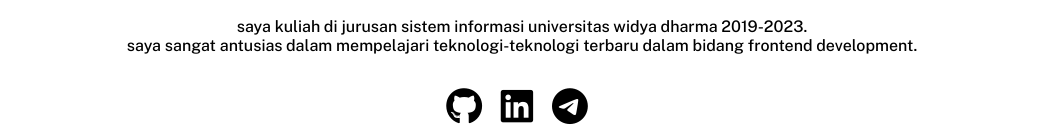
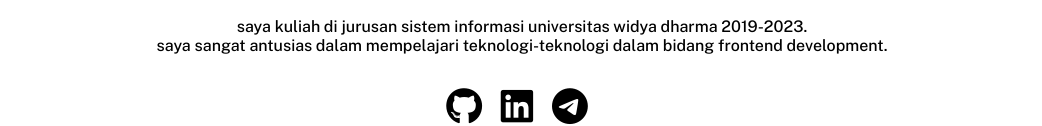
Before and after one commit to regibiy/regibiy.github.io, a plain HTML site: page index.html in a window 1280 px wide. Shown: the part 268-394 px from the top of the page, without its empty margins (118-1160 px from the left). Drawn offline with nearby package versions, Linux system fonts and the light colour scheme.

Commit message:
mengubah profil

```diff
--- a/index.html
+++ b/index.html
@@ -35,7 +35,7 @@
           <h1>hai, saya regi ✌</h1>
           <h1>saya seorang <span>&lt;/mahasiswa&gt;</span></h1>
           <p>saya kuliah di jurusan sistem informasi universitas widya dharma 2019-2023.</p>
-          <p>saya sangat antusias dalam mempelajari teknologi-teknologi terbaru dalam bidang frontend development.</p>
+          <p>saya sangat antusias dalam mempelajari teknologi-teknologi dalam bidang frontend development.</p>
         </div>
         <div class="btn-list">
           <a href="https://github.com/regibiy" class="github"><i class="fa-brands fa-github"></i></a>
```
